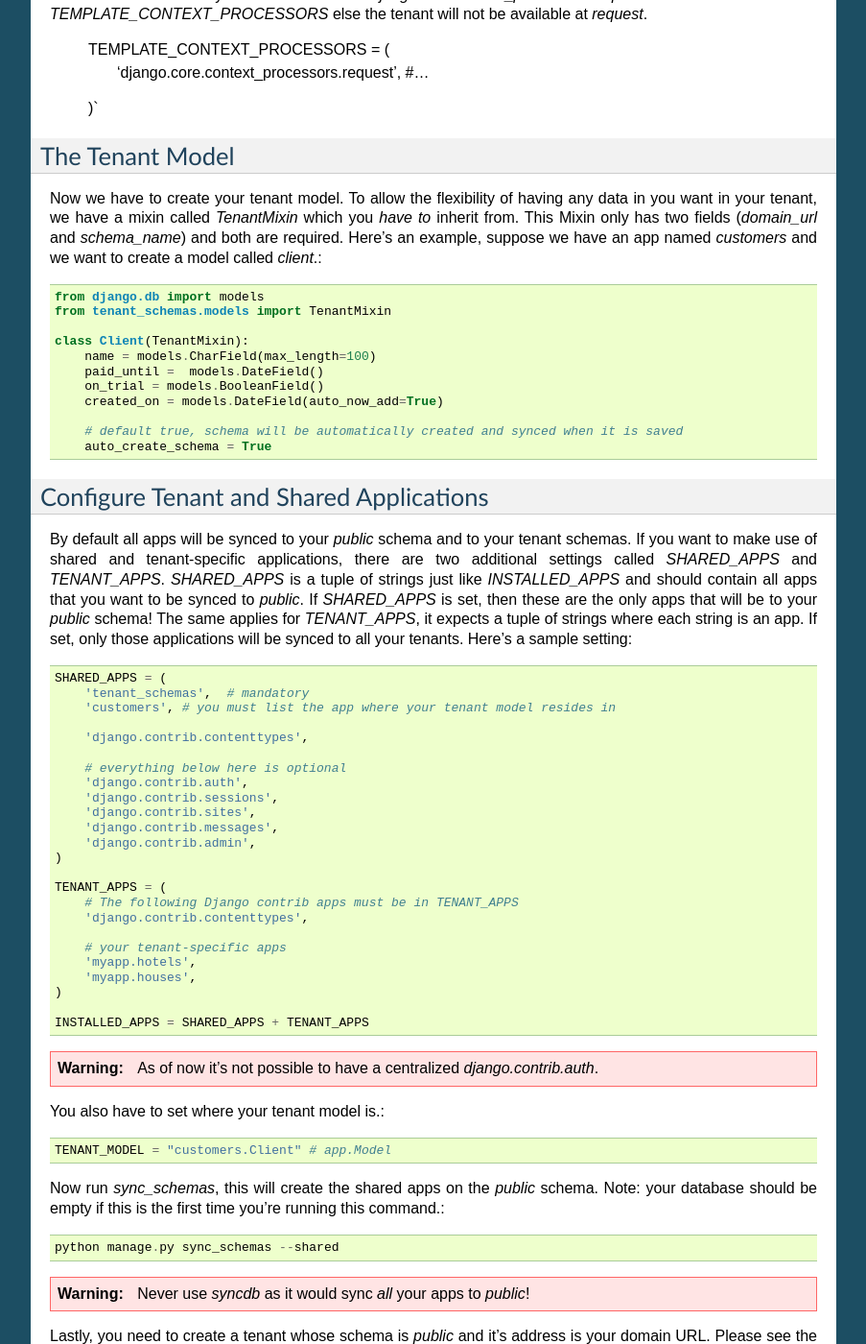
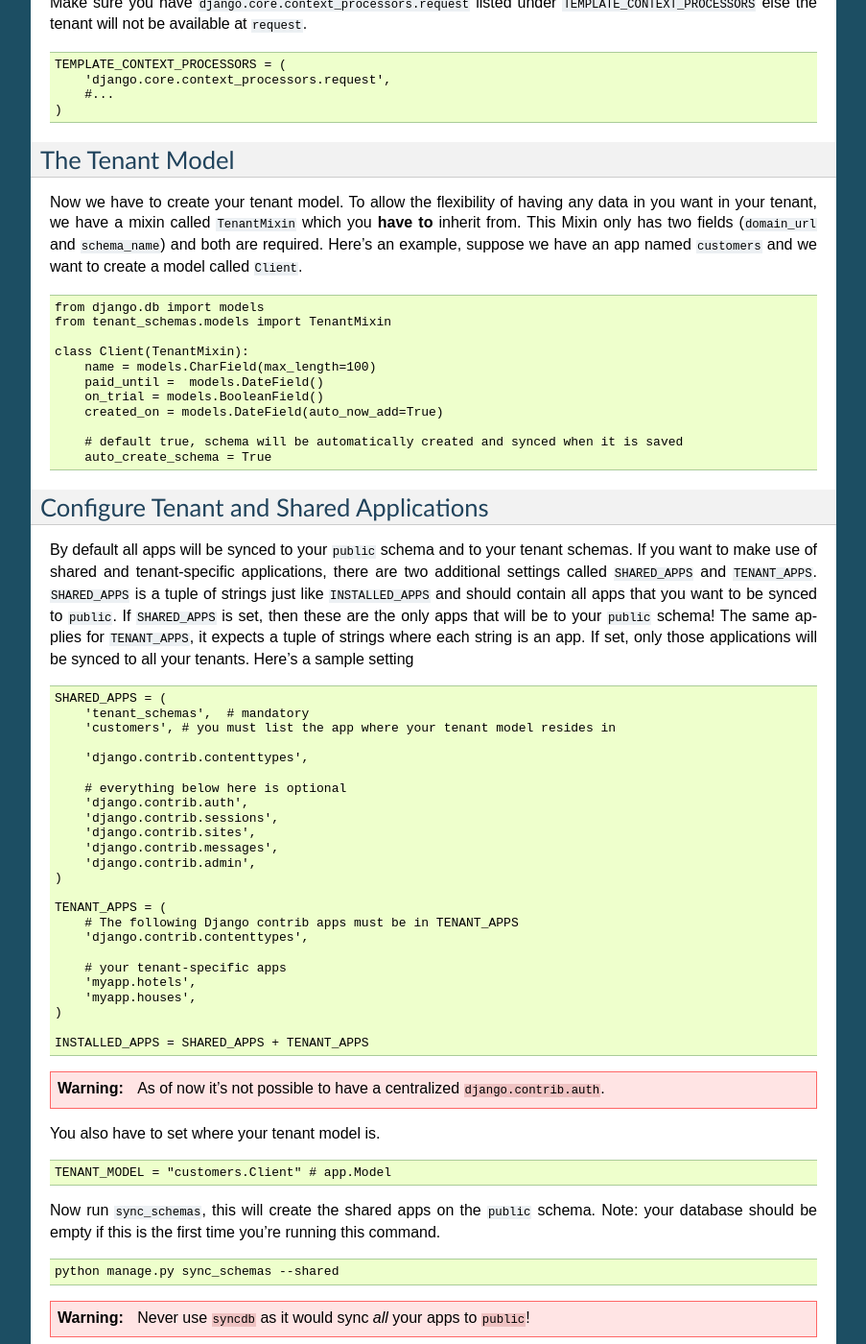
Before and after one commit to bernardopires/django-tenant-schemas, a Sphinx documentation site: the page built from docs/install.rst, in a window 1280 px wide and 1400 px high, scrolled down 588 px. Shown: the whole window at 96% size, without its empty margins (198-1101 px from the left). Built offline with Sphinx 7.4.7, drawn with Linux system fonts in a browser that asks for light colours; the version number could not be read and is left out; some of the changed text lies outside the part shown.

Commit message:
updated and fixed docs styling

```diff
--- a/docs/install.rst
+++ b/docs/install.rst
@@ -1,15 +1,19 @@
 ==================
 Installation
 ==================
-Assuming you have django installed, the first step is to install `django-tenant-schemas`.::
+Assuming you have django installed, the first step is to install ``django-tenant-schemas``.
+
+.. code-block:: bash
 
     pip install django-tenant-schemas
 
 Basic Settings
 ==============
-You'll have to make the following modifcations to your `settings.py` file.
+You'll have to make the following modifcations to your ``settings.py`` file.
 
-Your `DATABASE_ENGINE` setting needs to be changed to::
+Your ``DATABASE_ENGINE`` setting needs to be changed to
+
+.. code-block:: django
 
     DATABASES = {
         'default': {
@@ -18,23 +22,29 @@ Your `DATABASE_ENGINE` setting needs to be changed to::
         }
     }
 
-Add the middleware `tenant_schemas.middleware.TenantMiddleware` to the top of `MIDDLEWARE_CLASSES`, so that each request can be set to use the correct schema.::
+Add the middleware ``tenant_schemas.middleware.TenantMiddleware`` to the top of ``MIDDLEWARE_CLASSES``, so that each request can be set to use the correct schema.
+
+.. code-block:: django
 
     MIDDLEWARE_CLASSES = (
         'tenant_schemas.middleware.TenantMiddleware',
         #...
     )
 
-Make sure you have `django.core.context_processors.request` listed under `TEMPLATE_CONTEXT_PROCESSORS` else the tenant will not be available at `request`.
+Make sure you have ``django.core.context_processors.request`` listed under ``TEMPLATE_CONTEXT_PROCESSORS`` else the tenant will not be available at ``request``.
+
+.. code-block:: django
 
     TEMPLATE_CONTEXT_PROCESSORS = (
         'django.core.context_processors.request',
         #...
-    )`
+    )
 
 The Tenant Model
 ================
-Now we have to create your tenant model. To allow the flexibility of having any data in you want in your tenant, we have a mixin called `TenantMixin` which you *have to* inherit from. This Mixin only has two fields (`domain_url` and `schema_name`) and both are required. Here's an example, suppose we have an app named `customers` and we want to create a model called `client`.::
+Now we have to create your tenant model. To allow the flexibility of having any data in you want in your tenant, we have a mixin called ``TenantMixin`` which you **have to** inherit from. This Mixin only has two fields (``domain_url`` and ``schema_name``) and both are required. Here's an example, suppose we have an app named ``customers`` and we want to create a model called ``Client``.
+
+.. code-block:: django
 
     from django.db import models
     from tenant_schemas.models import TenantMixin
@@ -50,7 +60,9 @@ Now we have to create your tenant model. To allow the flexibility of having any
 
 Configure Tenant and Shared Applications
 ========================================
-By default all apps will be synced to your `public` schema and to your tenant schemas. If you want to make use of shared and tenant-specific applications, there are two additional settings called `SHARED_APPS` and `TENANT_APPS`. `SHARED_APPS` is a tuple of strings just like `INSTALLED_APPS` and should contain all apps that you want to be synced to `public`. If `SHARED_APPS` is set, then these are the only apps that will be to your `public` schema! The same applies for `TENANT_APPS`, it expects a tuple of strings where each string is an app. If set, only those applications will be synced to all your tenants. Here's a sample setting::
+By default all apps will be synced to your ``public`` schema and to your tenant schemas. If you want to make use of shared and tenant-specific applications, there are two additional settings called ``SHARED_APPS`` and ``TENANT_APPS``. ``SHARED_APPS`` is a tuple of strings just like ``INSTALLED_APPS`` and should contain all apps that you want to be synced to ``public``. If ``SHARED_APPS`` is set, then these are the only apps that will be to your ``public`` schema! The same applies for ``TENANT_APPS``, it expects a tuple of strings where each string is an app. If set, only those applications will be synced to all your tenants. Here's a sample setting
+
+.. code-block:: django
 
     SHARED_APPS = (
         'tenant_schemas',  # mandatory
@@ -79,62 +91,74 @@ By default all apps will be synced to your `public` schema and to your tenant sc
 
 .. warning::
 
-   As of now it's not possible to have a centralized `django.contrib.auth`.
+   As of now it's not possible to have a centralized ``django.contrib.auth``.
 
-You also have to set where your tenant model is.::
+You also have to set where your tenant model is.
+
+.. code-block:: django
 
     TENANT_MODEL = "customers.Client" # app.Model
 
-Now run `sync_schemas`, this will create the shared apps on the `public` schema. Note: your database should be empty if this is the first time you're running this command.::
+Now run ``sync_schemas``, this will create the shared apps on the ``public`` schema. Note: your database should be empty if this is the first time you're running this command.
+
+.. code-block:: django
 
     python manage.py sync_schemas --shared
 
 .. warning::
 
-   Never use `syncdb` as it would sync *all* your apps to `public`!
+   Never use ``syncdb`` as it would sync *all* your apps to ``public``!
 
-Lastly, you need to create a tenant whose schema is `public` and it's address is your domain URL. Please see the section on :doc:`use <use>`.
+Lastly, you need to create a tenant whose schema is ``public`` and it's address is your domain URL. Please see the section on :doc:`use <use>`.
 
 South Migrations
 ================
 This app supports `South <http://south.aeracode.org/>`_  so if you haven't configured it yet and would like to:
 
-For Django 1.1 or below::
+For Django 1.1 or below
+
+.. code-block:: django
 
     SOUTH_DATABASE_ADAPTER = 'south.db.postgresql_psycopg2'
 
-For Django 1.2 or above::
+For Django 1.2 or above
+
+.. code-block:: django
 
     SOUTH_DATABASE_ADAPTERS = {
         'default': 'south.db.postgresql_psycopg2',
     }
 
-You can list `south` under `TENANT_APPS` and `SHARED_APPS` if you want.
+You can list ``south`` under ``TENANT_APPS`` and ``SHARED_APPS`` if you want.
 
-We override `south`'s `syncdb` and `migrate` command, so you'll need to change your `INSTALLED_APPS` to ::
+We override ``south``'s ``syncdb`` and ``migrate`` command, so you'll need to change your ``INSTALLED_APPS`` to
+
+.. code-block:: django
 
     INSTALLED_APPS = SHARED_APPS + TENANT_APPS + ('tenant_schemas',)
 
-This makes sure `tenant_schemas` is the last on the list and therefore always has precedence when running an overriden command.
+This makes sure ``tenant_schemas`` is the last on the list and therefore always has precedence when running an overriden command.
 
 Optional Settings
 =================
-By default `PUBLIC_SCHEMA_URL_TOKEN` is set to `None`, which means you can't serve different views on the same path. To be able to have tenant URL routing see the section below.
+By default ``PUBLIC_SCHEMA_URL_TOKEN`` is set to ``None``, which means you can't serve different views on the same path. To be able to have tenant URL routing see the section below.
 
 Tenant View-Routing
 -------------------
-We have a goodie called `PUBLIC_SCHEMA_URLCONF`. Suppose you have your main website at `example.com` and a customer at `customer.example.com`. You probably want your user to be routed to different views when someone requests `http://example.com/` and `http://customer.example.com/`. Because django only uses the string after the host name, this would be impossible, both would call the view at `/`. This is where `PUBLIC_SCHEMA_URLCONF` comes in handy. If set, when the `public` schema is being requested, the value of this variable will be used instead of `ROOT_URLCONF <https://docs.djangoproject.com/en/dev/ref/settings/#std:setting-ROOT_URLCONF>`_. So for example, if you have::
+We have a goodie called ``PUBLIC_SCHEMA_URLCONF``. Suppose you have your main website at ``example.com`` and a customer at ``customer.example.com``. You probably want your user to be routed to different views when someone requests ``http://example.com/`` and ``http://customer.example.com/``. Because django only uses the string after the host name, this would be impossible, both would call the view at ``/``. This is where ``PUBLIC_SCHEMA_URLCONF`` comes in handy. If set, when the ``public`` schema is being requested, the value of this variable will be used instead of ``ROOT_URLCONF <https://docs.djangoproject.com/en/dev/ref/settings/#std:setting-ROOT_URLCONF>``_. So for example, if you have::
 
     PUBLIC_SCHEMA_URLCONF = 'myproject.urls_public'
 
-When requesting the view `/login/` from the public tenant (your main website), it will search for this path on `PUBLIC_SCHEMA_URLCONF` instead of `ROOT_URLCONF`.
+When requesting the view ``/login/`` from the public tenant (your main website), it will search for this path on ``PUBLIC_SCHEMA_URLCONF`` instead of ``ROOT_URLCONF``.
 
 Different WSGI for the main website
 -----------------------------------
-If you have a more complex setup in your project, using the `PUBLIC_SCHEMA_URLCONF` can be difficult.
+If you have a more complex setup in your project, using the ``PUBLIC_SCHEMA_URLCONF`` can be difficult.
 For example, `Django CMS <https://www.django-cms.org/>`_ want to take some control over the default Django url routing, and uses different middlewares, which the tenant websites don't need.
 Another example is when you put apps on the main website, which needs different settings than tenant websites.
-In these cases it might be much simpler if you just run the main website `example.com` as a separate wsgi application. For example, creating a `wsgi_main_website.py` next to the `wsgi.py` like this::
+In these cases it might be much simpler if you just run the main website `example.com` as a separate wsgi application. For example, creating a ``wsgi_main_website.py`` next to the ``wsgi.py`` like this
+
+.. code-block:: django
 
     # wsgi_main_website.py
     import os
@@ -148,8 +172,10 @@ If you put this in the same Django project, you can make a new ``settings_public
 Or you can do a totally separate project for the main website, but be aware that if you specify a PostgreSQL database in the ``DATABASES`` setting in ``settings.py``, Django will use it's default ``public`` schema as `described in the PostgreSQL documentation <http://www.postgresql.org/docs/9.2/static/ddl-schemas.html#DDL-SCHEMAS-PUBLIC>`_.
 
 Configuring your Apache Server
-=======================
-Here's how you can configure your Apache server to route all subdomains to your django project so you don't have to setup any subdomains manually.::
+==============================
+Here's how you can configure your Apache server to route all subdomains to your django project so you don't have to setup any subdomains manually.
+
+.. code-block:: apacheconf
 
     <VirtualHost 127.0.0.1:8080>
         ServerName mywebsite.com
@@ -157,12 +183,14 @@ Here's how you can configure your Apache server to route all subdomains to your
         WSGIScriptAlias / "/path/to/django/scripts/mywebsite.wsgi"
     </VirtualHost>
 
-`Django's Deployment with Apache and mod_wsgi <https://docs.djangoproject.com/en/dev/howto/deployment/wsgi/modwsgi/>` might interest you too.
+`Django's Deployment with Apache and mod_wsgi <https://docs.djangoproject.com/en/dev/howto/deployment/wsgi/modwsgi/>`_ might interest you too.
 
 Building Documentation
 ======================
 Documentation is available in ``docs`` and can be built into a number of
-formats using `Sphinx <http://pypi.python.org/pypi/Sphinx>`_. To get started::
+formats using `Sphinx <http://pypi.python.org/pypi/Sphinx>`_. To get started
+
+.. code-block:: bash
 
     pip install Sphinx
     cd docs
```
Also changed, not shown: docs/examples.rst (+7 -1 lines), docs/index.rst (+6 -6 lines), docs/involved.rst (+2 -6 lines), docs/test.rst (+6 -2 lines), docs/use.rst (+35 -16 lines).
